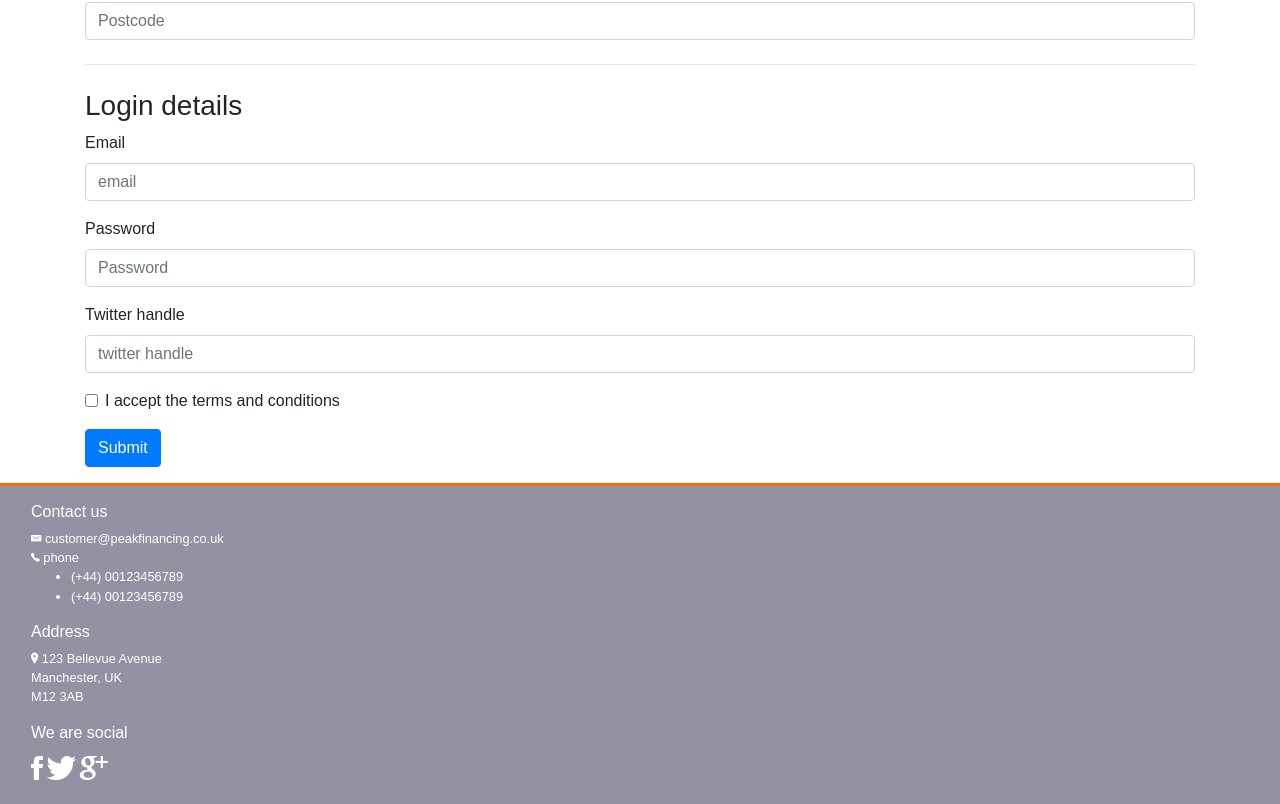
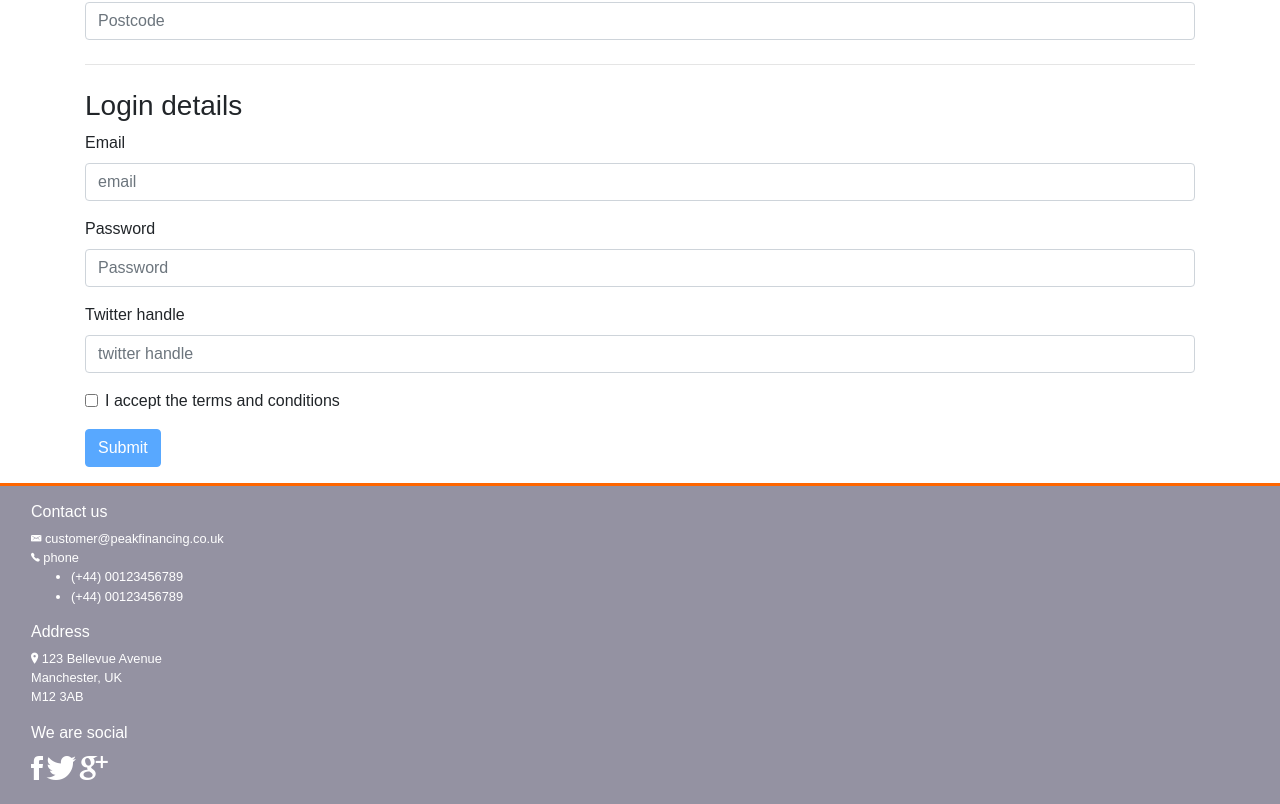
Before and after one commit to mihaitaivli/microfinancingApp, a React (Create React App) app in the folder frontend/: page /registration in a window 1280 px wide. Shown: the part 473-1277 px from the top of the page. Built offline with nearby package versions, Linux system fonts and the light colour scheme.

Commit message:
Disable the submit button if the user does not agree with the terms...

```diff
--- a/frontend/src/partials/Registration.js
+++ b/frontend/src/partials/Registration.js
@@ -24,12 +24,19 @@ class Registration extends Component{
     "postcode":'',
     "email":'',
     "password":'',
-    "twitter":''
+    "twitter":'',
+    "checked": false
   }
 
   handleChange = (e) => {
     this.setState({
       [e.target.name]: e.target.value
+    })
+  }
+
+  handleCheck = (e) => {
+    this.setState({
+      checked : !this.state.checked
     })
   }
 
@@ -41,7 +48,7 @@ class Registration extends Component{
   render(){
     let amount = sessionStorage.getItem('amount');
     let duration = sessionStorage.getItem('duration');
-    let { first_name, middle_names, last_name, address, postcode, email, password, twitter } = this.state;
+    let { first_name, middle_names, last_name, address, postcode, email, password, twitter, checked } = this.state;
     return(
       <div className="container">
         <h3>Personal details</h3>
@@ -82,10 +89,10 @@ class Registration extends Component{
             <input type="text" class="form-control" id="twitter" name="twitter" placeholder="twitter handle" value={twitter} onChange={this.handleChange}  />
           </div>
           <div class="form-group form-check">
-            <input type="checkbox" class="form-check-input" id="acceptCheck" />
-            <label class="form-check-label" for="acceptCheck">I accept the terms and conditions</label>
+            <input type="checkbox" class="form-check-input" id="acceptCheck" onClick={this.handleCheck} />
+            <label class="form-check-label" for="acceptCheck" >I accept the terms and conditions</label>
           </div>
-          <button type="submit" class="btn btn-primary" onClick={this.handleSubmit}>Submit</button>
+          <button type="submit" disabled={!checked} class="btn btn-primary" onClick={this.handleSubmit}>Submit</button>
         </form>
       </div>
     );
```
